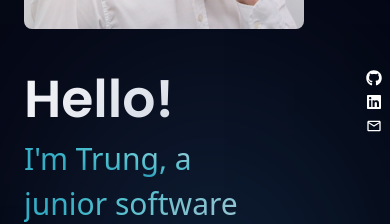
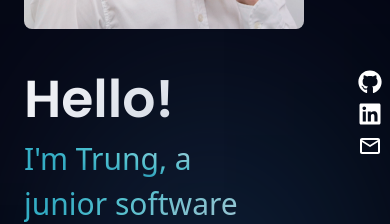
Before and after one commit to Puzzles65/portfolio_vite, a React (Vite) app: page / in a window 390 px wide. Shown: the part 352-576 px from the top of the page. Built offline with nearby package versions, Linux system fonts and the light colour scheme.

Commit message:
styling to the sidebar

```diff
--- a/src/components/Contact.jsx
+++ b/src/components/Contact.jsx
@@ -51,7 +51,7 @@ const Contact = () => {
             <FontAwesomeIcon className="mr-1" icon={faEnvelope} />
             chitrungnguyen12@gmail.com
           </a>
-          <h2 className="text-gradient text-lg mt-2 font-bold">Write Me a Message</h2>
+          <h2 className="text-gradient text-lg mt-1 font-bold">Write Me a Message</h2>
           <div>
             <span className={`${styles.contactText}`}>Full Name:</span>
             <input
@@ -97,7 +97,7 @@ const Contact = () => {
             />
           </div>
           <button
-            className="w-full mt-5 mb-8 px-6 py-3 cursor-pointer bg-cyan-500 text-white border-none disabled:opacity-50 rounded-lg"
+            className="w-full mt-5 mb-8 px-6 py-3 cursor-pointer bg-blue-gradient text-white border-none disabled:opacity-50 rounded-lg"
             disabled={!details.to_email || !details.subject || !details.message}
             onClick={handleSendEmail}
           >
--- a/src/components/Sidebar.jsx
+++ b/src/components/Sidebar.jsx
@@ -12,7 +12,7 @@ function Sidebar() {
               href={ContactLinks.github}
               target="_blank"
               rel="noopener noreferrer"
-              className="text-white sm:text-5xl"
+              className="text-white text-2xl sm:text-5xl"
             >
               <FaGithub />
             </a>
@@ -22,7 +22,7 @@ function Sidebar() {
               href={ContactLinks.linkedIn}
               target="_blank"
               rel="noopener noreferrer"
-              className="text-white sm:text-5xl"
+              className="text-white text-2xl sm:text-5xl"
             >
               <FaLinkedin />
             </a>
@@ -32,7 +32,7 @@ function Sidebar() {
               href={ContactLinks.email}
               target="_blank"
               rel="noopener noreferrer"
-              className="text-white sm:text-5xl"
+              className="text-white text-2xl sm:text-5xl"
             >
               <MdOutlineMailOutline />
             </a>
```
